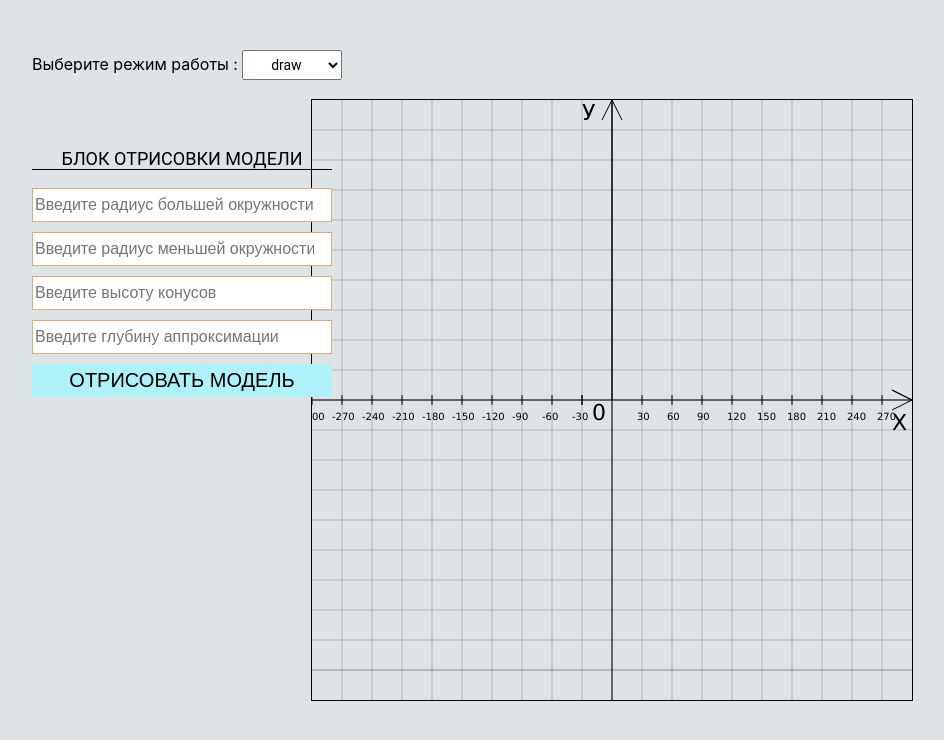
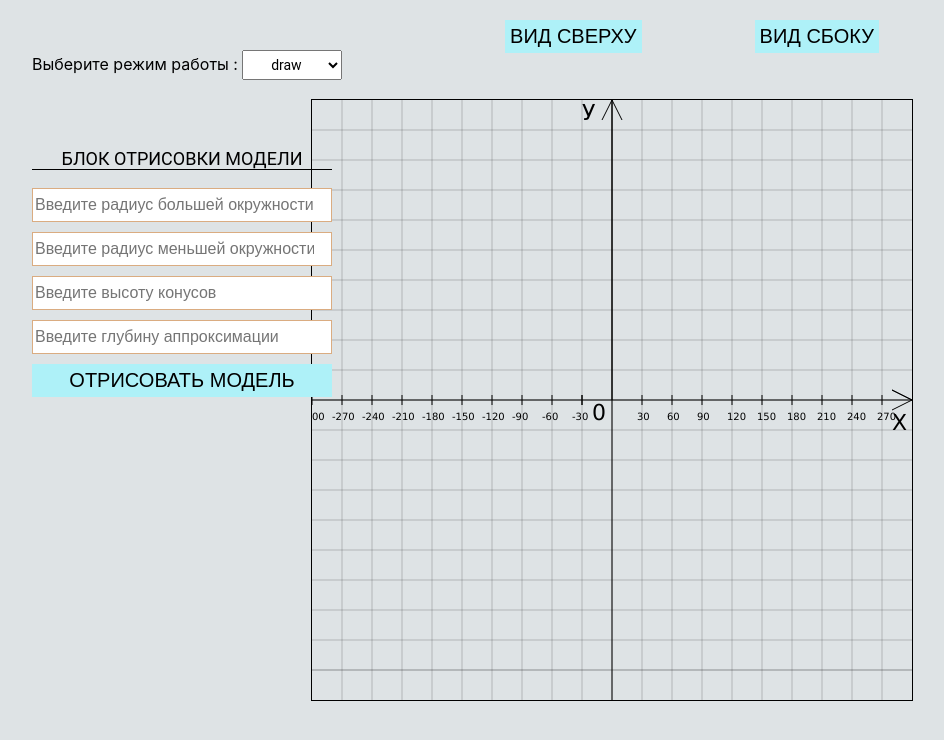
Before and after one commit to KononovPavel/3d_cone, a React (Create React App) app: page / in a window 1280 px wide. Shown: the top 740 px of the page, without its empty margins (28-972 px from the left). Built offline with nearby package versions, Linux system fonts and the light colour scheme.

Commit message:
add 2 view

```diff
--- a/src/App.css
+++ b/src/App.css
@@ -24,3 +24,11 @@
     top: 50px;
     left: 60px;
 }
+.view{
+    width: 600px;
+    display: flex;
+    position: fixed;
+    top: 20px;
+    left: 420px;
+    justify-content: space-evenly;
+}
--- a/src/App.js
+++ b/src/App.js
@@ -7,7 +7,7 @@ function App() {
     const [SmallRadius, setSmallRadius] = useState('')
     const [height, setHeight] = useState('');
     const [n, setN] = useState('');
-    const [active, setActive] = useState(false)//??
+    const [activeCord, setActiveCord] = useState(false)//?? переключалка между двумя видами
     const [action, setAction] = useState(options[0])
     const [errorText, setErrorText] = useState(false)
     const [errorRadius, setErrorRadius] = useState(false)
@@ -133,6 +133,7 @@ function App() {
             }, 2000)
             return;
         }
+        if (height >= 300) return;
 
         count++;
         let canvas = document.getElementById("canvas");
@@ -165,9 +166,6 @@ function App() {
             )
             alpha += 360 / nCallback
         }
-        console.log(BigCircle)
-        console.log(SmallCircle)
-
         //рисуем круги
 
         //большой круг
@@ -203,7 +201,7 @@ function App() {
         }
 
 
-        //отрисовка маленького круга
+        //отрисовка маленького круга синей линией, типо как внутренняя часть
         for (let i = 0; i < SmallCircle.points.length - 1; i++) {
             context.beginPath();
             context.moveTo(startPoints[0] + 300, 300 - startPoints[1])
@@ -231,25 +229,50 @@ function App() {
         // }
         if (count === 2) return;
         drawCircles(BigRadius, SmallRadius, n, height, [0, 0, 0])
+    } // вид сверху
+
+    const drawRectangle = (height, startPoints) => {
+        let canvas = document.getElementById("canvas");
+        let context = canvas.getContext("2d");
+        context.clearRect(0, 0, canvas.width, canvas.height)
+        drawCord();
+        context.beginPath()
+        for (let i = 0; i < BigCircle.points.length/2; i++) {
+            context.moveTo(300 + startPoints[0],300 - startPoints[2]);
+            context.lineTo(BigCircle.points[i].X, 300-height);
+            context.lineTo(BigCircle.points[i + 1].X, 300-height);
+            context.closePath();
+            context.strokeStyle = "red";
+            context.lineWidth = 0.5;
+            context.stroke();
+        }
     }
 
     const onClickEnterHandler = (e) => {
-        if (e.key ==='Enter') {
+        if (e.key === 'Enter') {
             drawCircles(BigRadius, SmallRadius, n, height, [0, 0, 0])
             e.preventDefault();
             e.stopPropagation();
         }
     }
 
-const mappesOptions = options.map(option=> <option value={option}>{option}</option>)
+    const mappesOptions = options.map(option => <option key={option} value={option}>{option}</option>)
     return (
 
         <React.Fragment>
             <div className={'select'}>
                 <span>Выберите режим работы : </span>
-                <select  value={action} onChange={(e)=>{ setAction(e.currentTarget.value); console.log(action)}}>
+                <select value={action} onChange={(e) => {
+                    setAction(e.currentTarget.value);
+                    console.log(action)
+                }}>
                     {mappesOptions}
                 </select>
+            </div>
+            <div className={'view'}>
+
+                <button onClick={() => drawCircles(BigRadius, SmallRadius, n, height, [0, 0, 0])}>Вид сверху</button>
+                <button onClick={()=> drawRectangle(height, [0,0,0])}>Вид сбоку</button>
             </div>
             <div className="App">
                 <canvas id='canvas' width={600} height={600}/>
@@ -257,7 +280,7 @@ const mappesOptions = options.map(option=> <option value={option}>{option}</opti
 
 
             {
-                action === 'draw' &&  <div className={'userForm'}>
+                action === 'draw' && <div className={'userForm'}>
                     <p>Блок отрисовки модели</p>
                     <input
                         type="number"
@@ -294,7 +317,8 @@ const mappesOptions = options.map(option=> <option value={option}>{option}</opti
                     }
                     {
                         errorRadius
-                            ? <span style={{color: 'red', marginBottom: '10px'}}>Несоответствуют параметры радиусов</span>
+                            ?
+                            <span style={{color: 'red', marginBottom: '10px'}}>Несоответствуют параметры радиусов</span>
                             : ''
                     }
                     {
@@ -310,27 +334,35 @@ const mappesOptions = options.map(option=> <option value={option}>{option}</opti
             {
                 action === 'move' && <div className={'userForm'}>
                     <p>Блок перемещения модели</p>
-                    <input type="number" placeholder={'Перемещение по оси Х'} value={moveX} onChange={e=> setMoveX(e.currentTarget.valueAsNumber)}/>
-                    <input type="number" placeholder={'Перемещение по оси Y'} value={moveY} onChange={e=> setMoveY(e.currentTarget.valueAsNumber)}/>
-                    <input type="number" placeholder={'Перемещение по оси Z'} value={moveZ} onChange={e=> setMoveZ(e.currentTarget.valueAsNumber)}/>
-                    <button onClick={()=> alert( JSON.stringify({moveX,moveY,moveZ }))}>Переместить</button>
+                    <input type="number" placeholder={'Перемещение по оси Х'} value={moveX}
+                           onChange={e => setMoveX(e.currentTarget.valueAsNumber)}/>
+                    <input type="number" placeholder={'Перемещение по оси Y'} value={moveY}
+                           onChange={e => setMoveY(e.currentTarget.valueAsNumber)}/>
+                    <input type="number" placeholder={'Перемещение по оси Z'} value={moveZ}
+                           onChange={e => setMoveZ(e.currentTarget.valueAsNumber)}/>
+                    <button onClick={() => alert(JSON.stringify({moveX, moveY, moveZ}))}>Переместить</button>
                 </div>
             }
             {
                 action === 'rotate' && <div className={'userForm'}>
                     <p>Блок поворота модели</p>
-                    <input type="number" placeholder={'Поворот относительно плоскости XY'} value={rotateXY} onChange={e=> setRotateXY(e.currentTarget.valueAsNumber)} />
-                    <input type="number"  placeholder={'Поворот относительно плоскости Z'} value={rotateZ} onChange={e=> setRotateZ(e.currentTarget.valueAsNumber)} />
-                    <button onClick={()=> alert( JSON.stringify({rotateXY,rotateZ}))}>повернуть</button>
+                    <input type="number" placeholder={'Поворот относительно плоскости XY'} value={rotateXY}
+                           onChange={e => setRotateXY(e.currentTarget.valueAsNumber)}/>
+                    <input type="number" placeholder={'Поворот относительно плоскости Z'} value={rotateZ}
+                           onChange={e => setRotateZ(e.currentTarget.valueAsNumber)}/>
+                    <button onClick={() => alert(JSON.stringify({rotateXY, rotateZ}))}>повернуть</button>
                 </div>
             }
             {
                 action === 'scale' && <div className={'userForm'}>
                     <p>Блок масштабирования модели</p>
-                    <input type="number" placeholder={'Масштаб по оси Х'} value={scaleX} onChange={e=> setScaleX(e.currentTarget.valueAsNumber)} />
-                    <input type="number" placeholder={'Масштаб по оси Y'} value={scaleY} onChange={e=> setScaleY(e.currentTarget.valueAsNumber)} />
-                    <input type="number" placeholder={'Масштаб по оси Z'} value={scaleZ} onChange={e=> setScaleZ(e.currentTarget.valueAsNumber)} />
-                    <button onClick={()=> alert( JSON.stringify({scaleX,scaleY,scaleZ }))}>отмасшабировать</button>
+                    <input type="number" placeholder={'Масштаб по оси Х'} value={scaleX}
+                           onChange={e => setScaleX(e.currentTarget.valueAsNumber)}/>
+                    <input type="number" placeholder={'Масштаб по оси Y'} value={scaleY}
+                           onChange={e => setScaleY(e.currentTarget.valueAsNumber)}/>
+                    <input type="number" placeholder={'Масштаб по оси Z'} value={scaleZ}
+                           onChange={e => setScaleZ(e.currentTarget.valueAsNumber)}/>
+                    <button onClick={() => alert(JSON.stringify({scaleX, scaleY, scaleZ}))}>отмасшабировать</button>
                 </div>
             }
 
```
